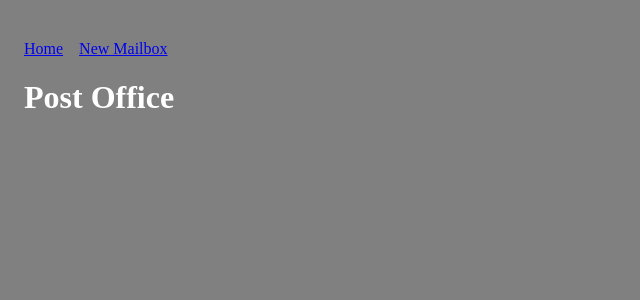
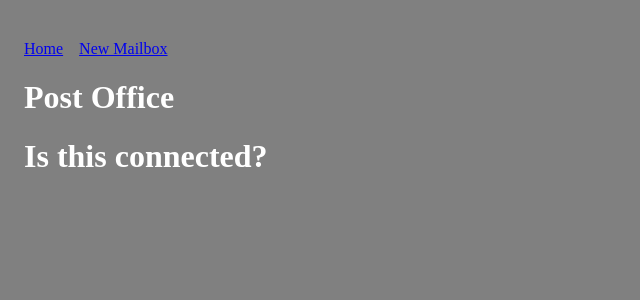
Before and after one commit to PedroCr05/React-Router-DOM-HWRK, a React (Vite) app: page / in a window 1280 px wide. Shown: the top 300 px of the page, without its empty margins (0-640 px from the left). Built offline with nearby package versions, Linux system fonts and the light colour scheme.

Commit message:
Just testing if my router did work

```diff
--- a/src/App.jsx
+++ b/src/App.jsx
@@ -1,12 +1,14 @@
 import { useState } from "react";
 import { Route, Routes } from "react-router-dom";
 import NavBar from "./components/NavBar";
+import MailboxForm from "./components/MailboxForm";
 
 const App = () => {
   return (
     <>
       <NavBar />
       <h1>Post Office</h1>
+      <MailboxForm />
     </>
   );
 };
```
